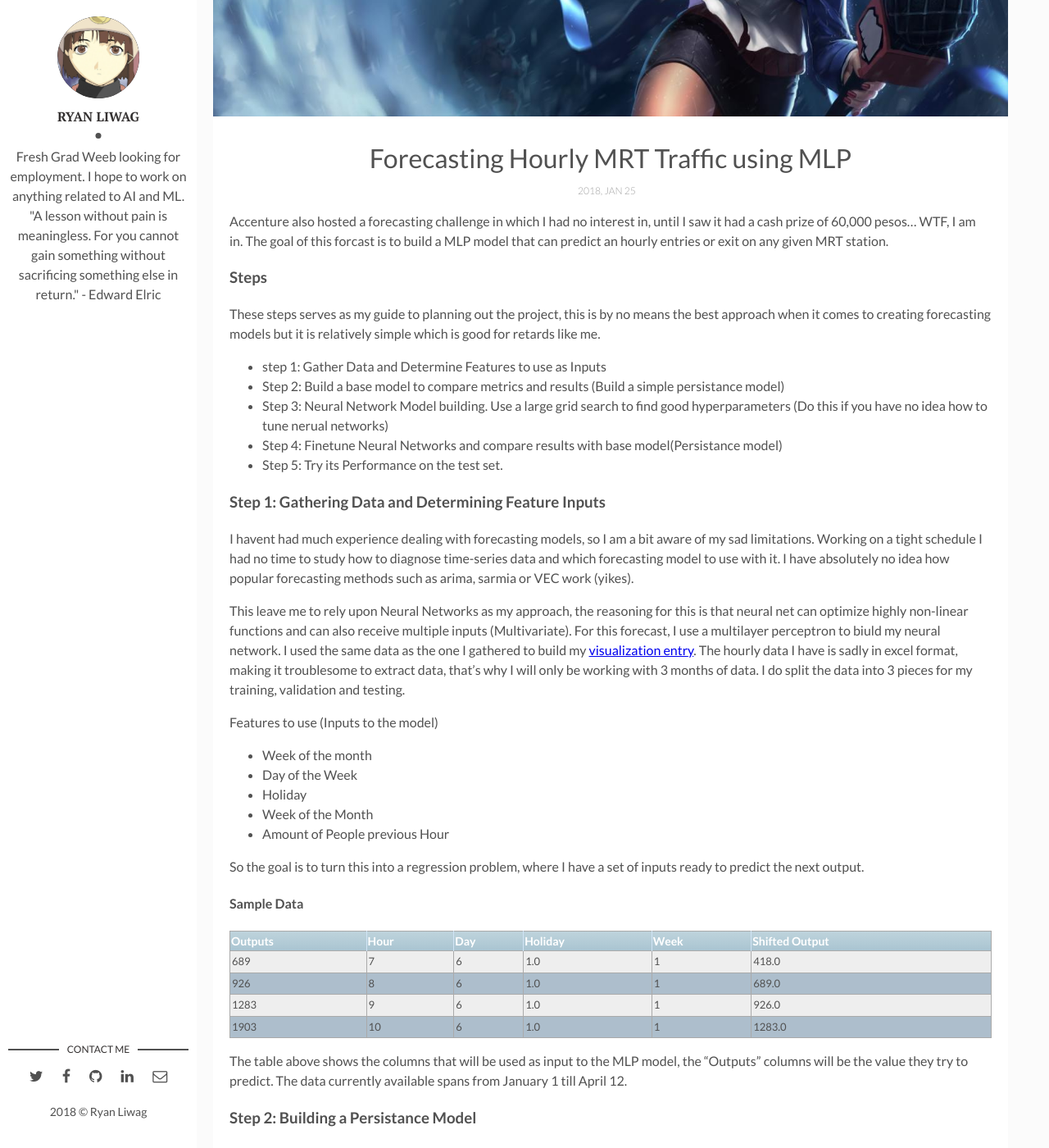
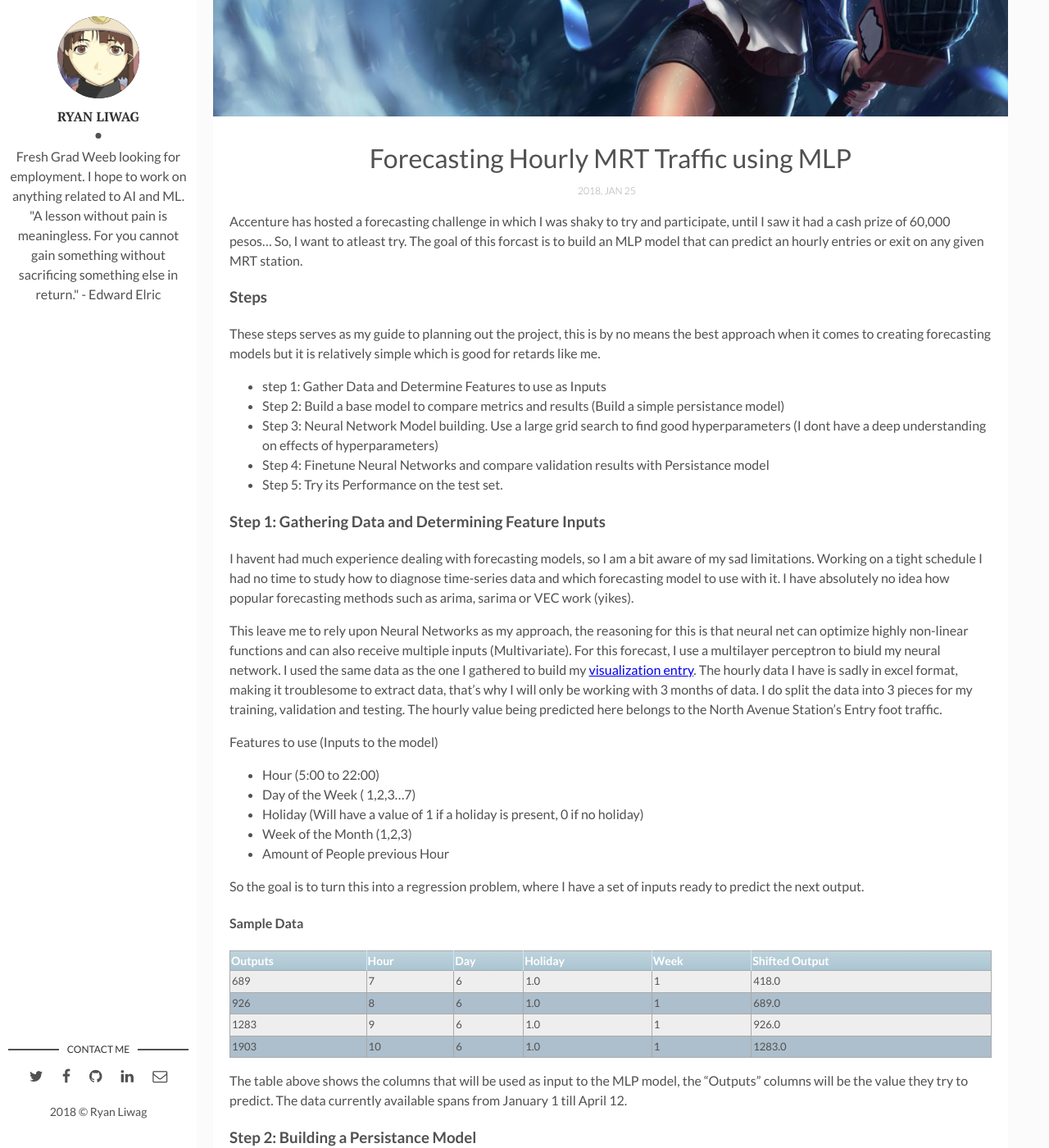
Before and after one commit to ryanliwag/ryanliwag.github.io, a Jekyll site: the page built from _posts/2018-01-25-Forcasting-using-MLP.markdown, in a window 1280 px wide and 1400 px high, scrolled down 378 px. Shown: the whole window at 82% size. Built offline with Jekyll 4.4.1, drawn with Linux system fonts in a browser that asks for light colours.

Commit message:
update forecast post

```diff
--- a/_posts/2018-01-25-Forcasting-using-MLP.markdown
+++ b/_posts/2018-01-25-Forcasting-using-MLP.markdown
@@ -7,7 +7,7 @@ img:  project-forecasting-mlp/forecast_thumbnail.jpg
 tags: [Neural Networks, Time-Series Forecasting, MLP, LSTM]
 ---
 
-Accenture also hosted a forecasting challenge in which I had no interest in, until I saw it had a cash prize of 60,000 pesos… WTF, I am in.  The goal of this forcast is to build a MLP model that can predict an hourly entries or exit on any given MRT station.
+Accenture has hosted a forecasting challenge in which I was shaky to try and participate, until I saw it had a cash prize of 60,000 pesos… So, I want to atleast try. The goal of this forcast is to build an MLP model that can predict an hourly entries or exit on any given MRT station.
 
 ### Steps
 
@@ -15,21 +15,21 @@ These steps serves as my guide to planning out the project, this is by no means
 
  - step 1: Gather Data and Determine Features to use as Inputs
  - Step 2: Build a base model to compare metrics and results (Build a simple persistance model)
- - Step 3: Neural Network Model building. Use a large grid search to find good hyperparameters (Do this if you have no idea how to tune nerual networks)
- - Step 4: Finetune Neural Networks and compare results with base model(Persistance model)
+ - Step 3: Neural Network Model building. Use a large grid search to find good hyperparameters (I dont have a deep understanding on effects of hyperparameters)
+ - Step 4: Finetune Neural Networks and compare validation results with Persistance model
  - Step 5: Try its Performance on the test set.
 
 ### Step 1: Gathering Data and Determining Feature Inputs
 
-I havent had much experience dealing with forecasting models, so I am a bit aware of my sad limitations. Working on a tight schedule I had no time to study how to diagnose time-series data and which forecasting model to use with it. I have absolutely no idea how popular forecasting methods such as arima, sarmia or VEC work (yikes).
+I havent had much experience dealing with forecasting models, so I am a bit aware of my sad limitations. Working on a tight schedule I had no time to study how to diagnose time-series data and which forecasting model to use with it. I have absolutely no idea how popular forecasting methods such as arima, sarima or VEC work (yikes).
 
-This leave me to rely upon Neural Networks as my approach, the reasoning for this is that neural net can optimize highly non-linear functions and can also receive multiple inputs (Multivariate). For this forecast, I use a multilayer perceptron to biuld my neural network. I used the same data as the one I gathered to build my [visualization entry](https://ryanliwag.github.io/Visualizing-MRT-2017/). The hourly data I have is sadly in excel format, making it troublesome to extract data, that's why I will only be working with 3 months of data. I do split the data into 3 pieces for my training, validation and testing.
+This leave me to rely upon Neural Networks as my approach, the reasoning for this is that neural net can optimize highly non-linear functions and can also receive multiple inputs (Multivariate). For this forecast, I use a multilayer perceptron to biuld my neural network. I used the same data as the one I gathered to build my [visualization entry](https://ryanliwag.github.io/Visualizing-MRT-2017/). The hourly data I have is sadly in excel format, making it troublesome to extract data, that's why I will only be working with 3 months of data. I do split the data into 3 pieces for my training, validation and testing. The hourly value being predicted here belongs to the North Avenue Station's Entry foot traffic.
 
  Features to use (Inputs to the model)
- - Week of the month
- - Day of the Week
- - Holiday
- - Week of the Month
+ - Hour (5:00 to 22:00)
+ - Day of the Week ( 1,2,3...7)
+ - Holiday (Will have a value of 1 if a holiday is present, 0 if no holiday)
+ - Week of the Month (1,2,3)
  - Amount of People previous Hour
 
 So the goal is to turn this into a regression problem, where I have a set of inputs ready to predict the next output.
```
